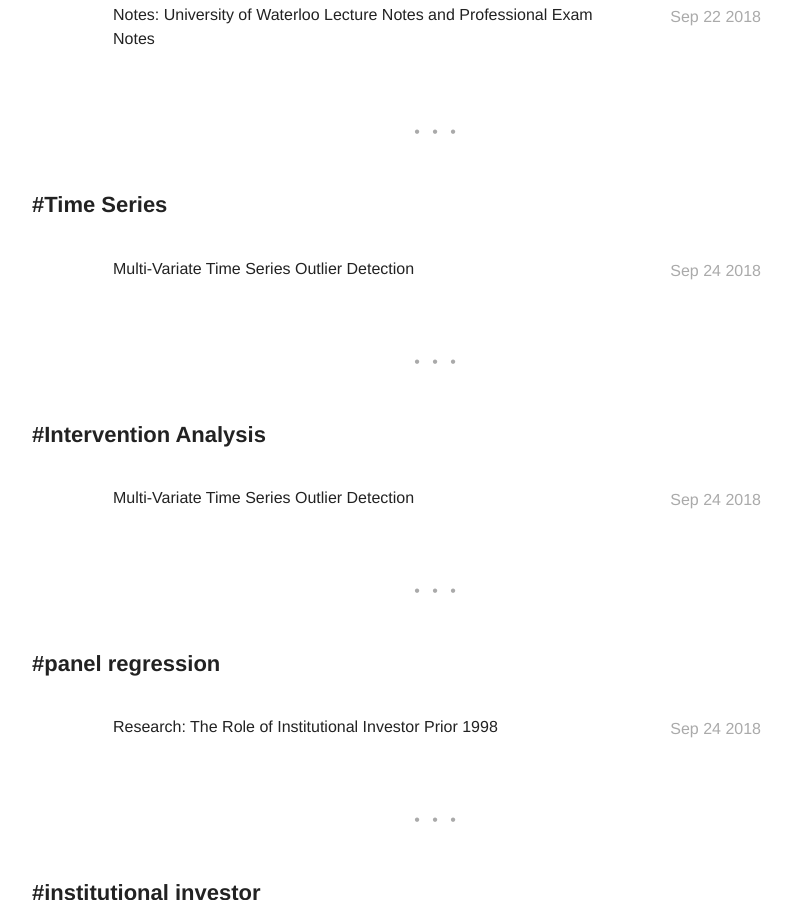
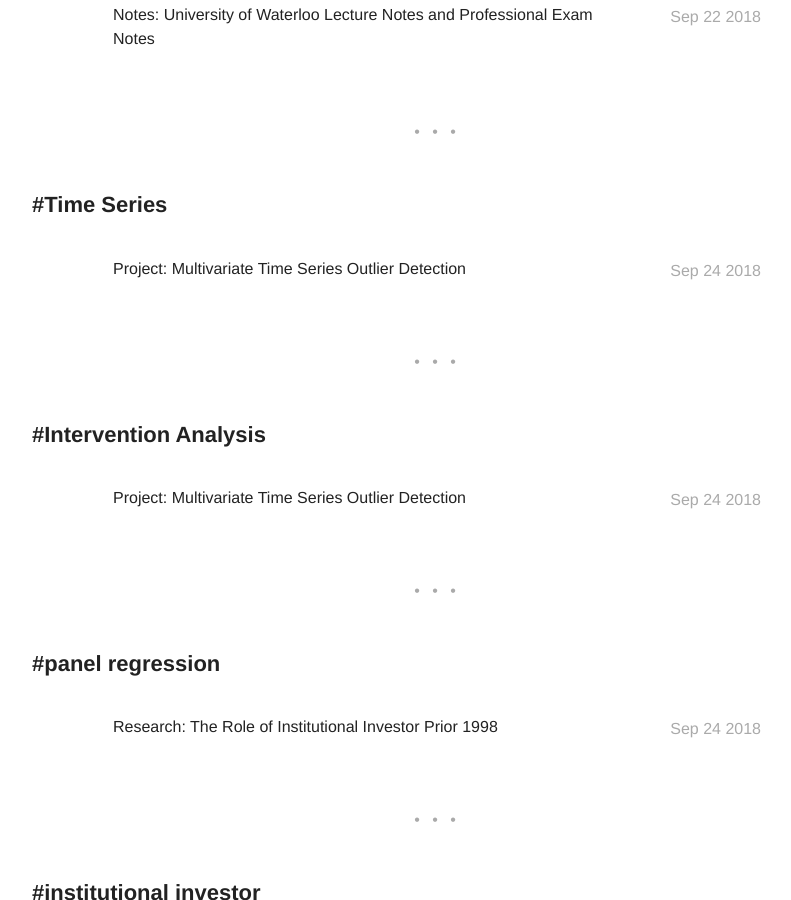
Before and after one commit to WizardKingZ/WizardKingZ.github.io, a Jekyll site: the page built from tags.html, in a window 1280 px wide and 900 px high, scrolled down 3320 px. Shown: the whole window, without its empty margins (203-994 px from the left). Built offline with Jekyll 4.4.1, drawn with Linux system fonts in a browser that asks for light colours.

Commit message:
Update 2018-09-24-timeseries-outlier-detection.markdown

```diff
--- a/_posts/2018-09-24-timeseries-outlier-detection.markdown
+++ b/_posts/2018-09-24-timeseries-outlier-detection.markdown
@@ -1,5 +1,5 @@
 ---
-title: "Multi-Variate Time Series Outlier Detection"
+title: "Project: Multivariate Time Series Outlier Detection"
 layout: post
 projects: true
 date: 2018-09-24 21:10
@@ -9,7 +9,7 @@ tag:
   - Intervention Analysis
 category: projects
 author: projohnewzhang
-description: Multi-Variate Time Series Outlier Detection
+description: "Project: Multivariate Time Series Outlier Detection"
 ---
 
 Let $$x_t =(x_{1t}, \cdots, x_{kt})'$$ be a k-dimensional time series that follows a vector autoregressive integrated moving-average, ARIMA, model
```
